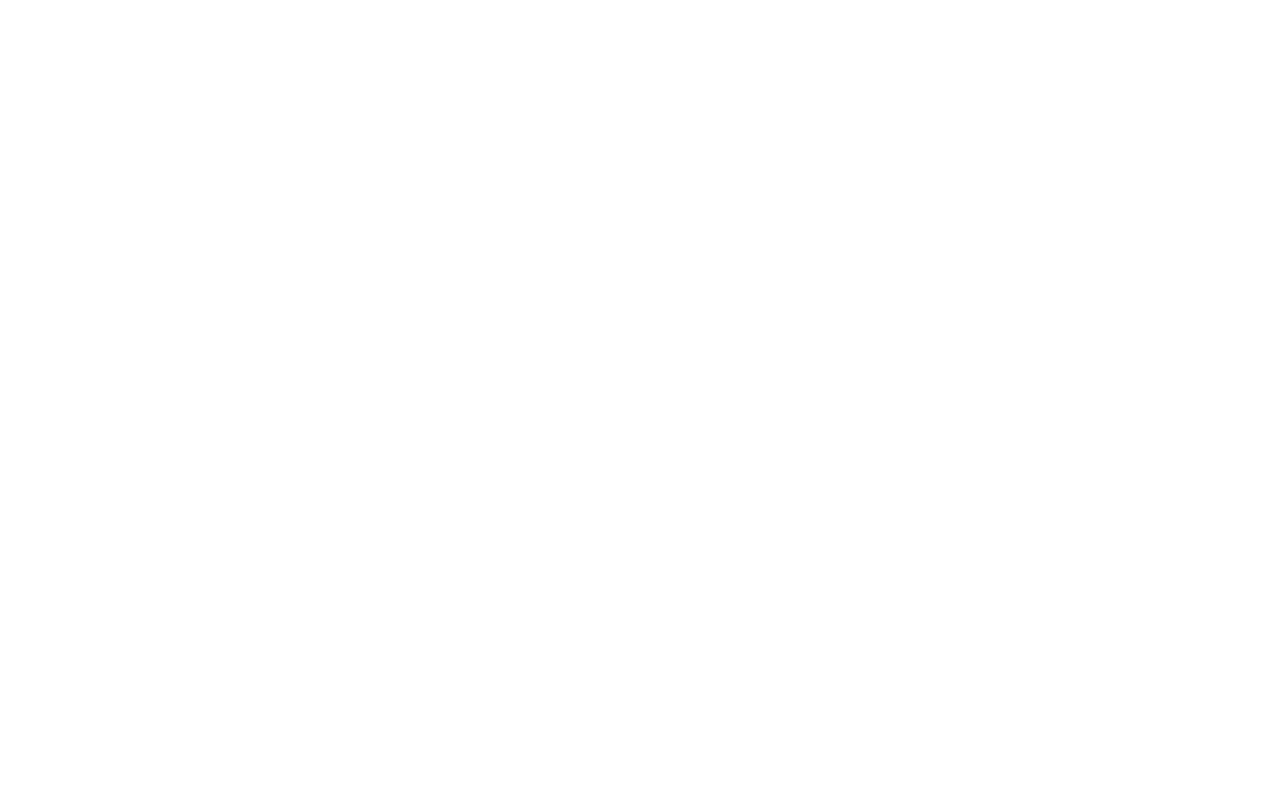
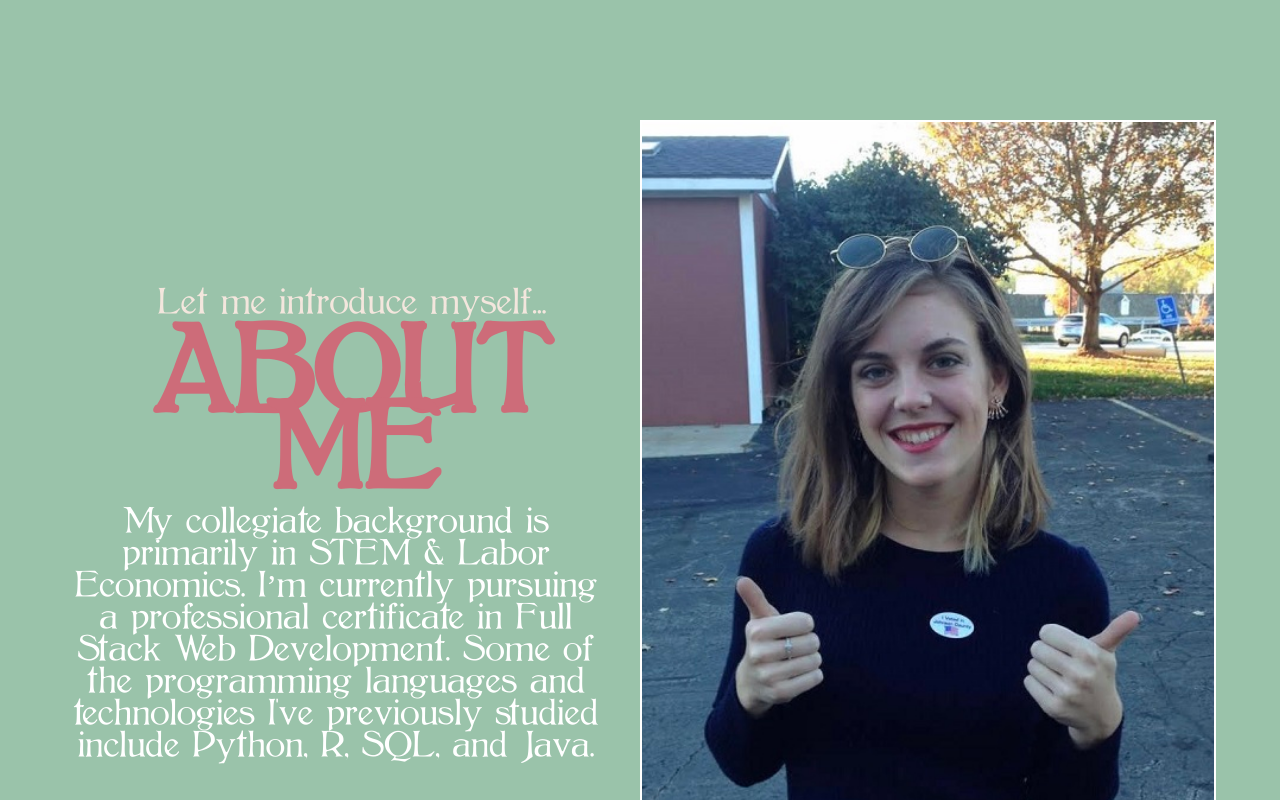
Before and after one commit to juliaguas17/React-Portfolio, a React (Create React App) app: page / in a window 1280 px wide. Shown: the part 1040-1840 px from the top of the page. Before the commit the page ends 1000 px from the top, so only its background shows below. Built offline with nearby package versions, Linux system fonts and the light colour scheme; the HTML template or start-up script is replaced by a standard one.

Commit message:
added About Me section

```diff
--- /dev/null
+++ b/src/components/AboutSection.js
@@ -0,0 +1,92 @@
+import React from 'react';
+import styled from 'styled-components';
+import PText from './PText';
+import SectionTitle from './SectionTitle';
+import AboutImg from '../assets/images/about-sec-img.jpg';
+
+const AboutSectionStyles = styled.div`
+  background-color: var(--cambridge-blue);
+  padding: 10rem 0;
+  .aboutImg {
+    height: 800px;
+    border: 2px solid var(--white);
+  }
+  .container {
+    display: flex;
+    align-items: center;
+    justify-content: flex-start;
+    text-align: center;
+  }
+  .aboutSection__left,
+  .aboutSection__right {
+    flex: 1;
+  }
+  .section-title {
+    text-align: left;
+  }
+  .para {
+    margin-top: 2rem;
+    margin-left: 0;
+    margin-right: 2rem;
+  }
+  .aboutSection__buttons {
+    display: flex;
+    align-items: center;
+    justify-content: center;
+    gap: 2rem;
+    margin-top: 2rem;
+  }
+  @media only screen and (max-width: 950px) {
+    .aboutSection__left {
+      flex: 4;
+    }
+    .aboutSection__right {
+      flex: 3;
+    }
+  }
+  @media only screen and (max-width: 768px) {
+    .aboutImg {
+        display: none;
+    }
+    .container {
+      flex-direction: column;
+      text-align: center;
+    }
+    .aboutSection__left,
+    .aboutSection__right {
+      width: 100%;
+    }
+    .aboutSection__right {
+      margin-top: 3rem;
+    }
+    .section-title {
+      text-align: center;
+    }
+    .para {
+      margin: 0 auto;
+      margin-top: 2rem;
+      margin-bottom: 2rem;
+    }
+  }
+`;
+
+export default function AboutSection() {
+    return (
+      <AboutSectionStyles>
+        <div className="container">
+          <div className="aboutSection__left">
+            <SectionTitle
+              subheading="Let me introduce myself..."
+              heading="About Me"
+            />
+            <PText>
+            My collegiate background is primarily in STEM & Labor Economics. I’m currently pursuing a professional certificate in Full Stack Web Development. Some of the programming languages and technologies I've previously studied include Python, R, SQL, and Java.
+            </PText>
+          </div>
+          <div className="aboutSection__right">
+            <img className="aboutImg" src={AboutImg} alt="about image" />
+          </div>
+        </div>
+      </AboutSectionStyles>
+    );
+  }
--- a/src/components/HeroSection.js
+++ b/src/components/HeroSection.js
@@ -83,7 +83,7 @@
               <PText>
                 Welcome to my portfolio website! I am a web developer who has been coding since 2015. I enjoy finding creative solutions to a variety of technical problems.
               </PText>
-              <Button btnText="My work" btnLink="/projects" />
+              <Button btnText="My Work" btnLink="/projects" />
             </div>
             </div>
         </div>
--- a/src/components/NavMenu.js
+++ b/src/components/NavMenu.js
@@ -10,7 +10,7 @@
   left: 0;
   width: 100%;
   padding: 1rem 0;
-  background: var(--white);
+  background-color: var(--white);
   ul {
     max-width: 1200px;
     margin: 0 auto;
--- /dev/null
+++ b/src/components/SectionTitle.js
@@ -0,0 +1,40 @@
+import React from 'react';
+import styled from 'styled-components';
+
+const SectionTitleStyle = styled.div`
+text-align: center;
+p {
+    font-family: "BoltonLight";
+    font-size: 2rem;
+    color: var(--linen);
+}
+h2 {
+    font-family: "BoltonTitling";
+    color: var(--blush);
+    font-size: 6rem;
+    margin-top: 0.5rem;
+    text-transform: uppercase;
+}
+@media only screen and (max-width: 768px) {
+    p {
+        font-size: 1.2rem;
+    }
+    h2 {
+        font-size: 3.6rem;
+    }
+}
+`;
+
+export default function SectionTitle({
+    subheading = 'This is subheading',
+    heading = "This is heading"
+}) {
+  return (
+    <SectionTitleStyle>
+        <p>{subheading}</p>
+        <h2>{heading}</h2>
+    </SectionTitleStyle>
+  );
+}
+
+// fix paragraph color and background
--- a/src/pages/Home.js
+++ b/src/pages/Home.js
@@ -1,10 +1,12 @@
 import React from 'react';
 import HeroSection from '../components/HeroSection';
+import AboutSection from '../components/AboutSection';
 
 export default function Home() {
   return (
     <div>
       <HeroSection />
+      <AboutSection />
     </div>
   );
 }
--- a/src/styles/GlobalStyle.js
+++ b/src/styles/GlobalStyle.js
@@ -32,7 +32,7 @@
     object-fit: cover;
   }
   button{
-    outline: none
+    outline: none;
     color: var(--blush);
   }
   .container {
```
Also changed, not shown: src/assets/images/about-sec-img.jpg (added), src/assets/images/about-sec-img.png (deleted).
